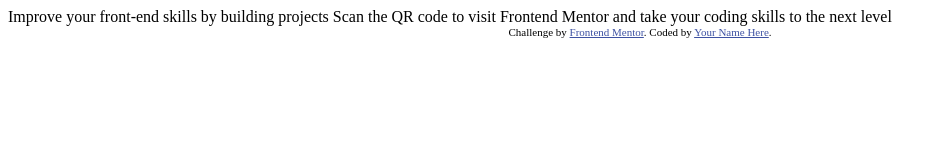
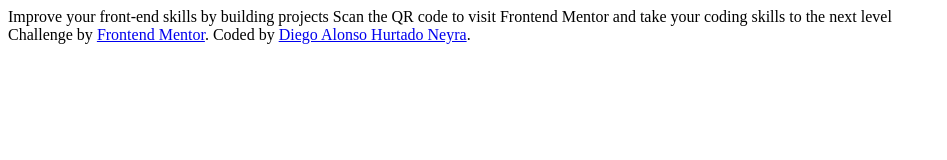
Before and after one commit to diego0709-developer/qr-code-component-main, a plain HTML site: page index.html in a window 1280 px wide. Shown: the whole page, without its empty margins (0-947 px from the left). Drawn offline with Linux system fonts and the light colour scheme.

Commit message:
Eliminé los estilos por defecto en html

```diff
--- a/index.html
+++ b/index.html
@@ -8,11 +8,6 @@
 
   <title>Frontend Mentor | QR code component</title>
 
-  <!-- Feel free to remove these styles or customise in your own stylesheet 👍 -->
-  <style>
-    .attribution { font-size: 11px; text-align: center; }
-    .attribution a { color: hsl(228, 45%, 44%); }
-  </style>
 </head>
 <body>
 
@@ -22,7 +17,7 @@
 
   <div class="attribution">
     Challenge by <a href="https://www.frontendmentor.io?ref=challenge" target="_blank">Frontend Mentor</a>.
-    Coded by <a href="#">Your Name Here</a>.
+    Coded by <a href="#">Diego Alonso Hurtado Neyra</a>.
   </div>
 </body>
 </html>
```
